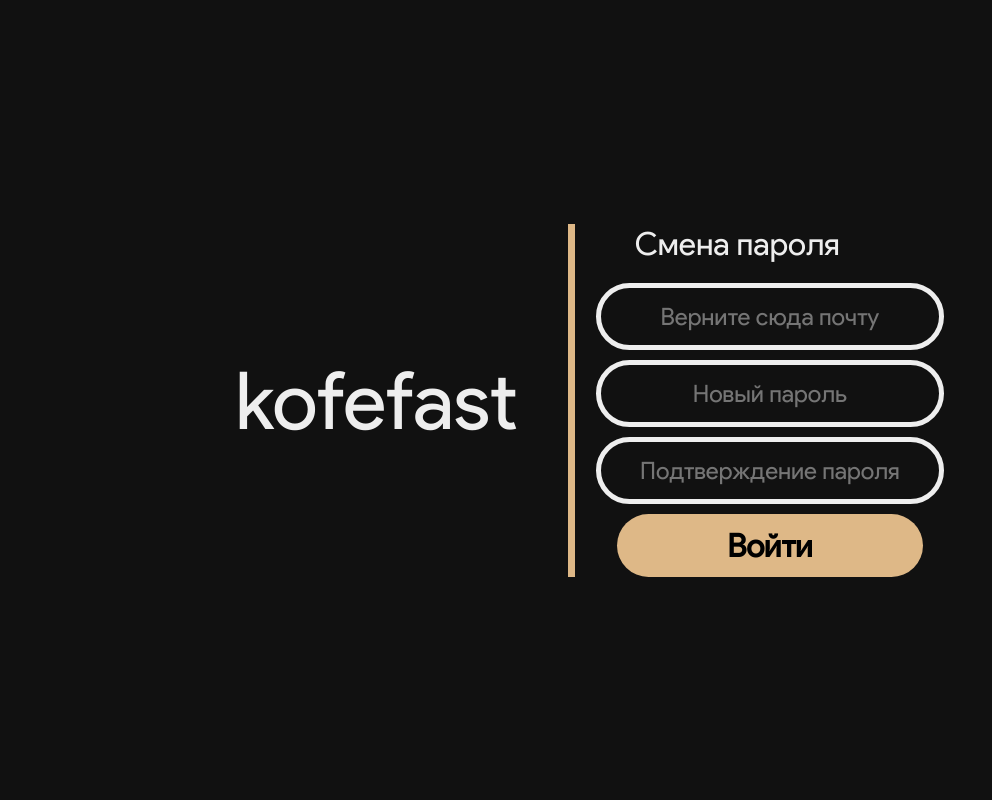
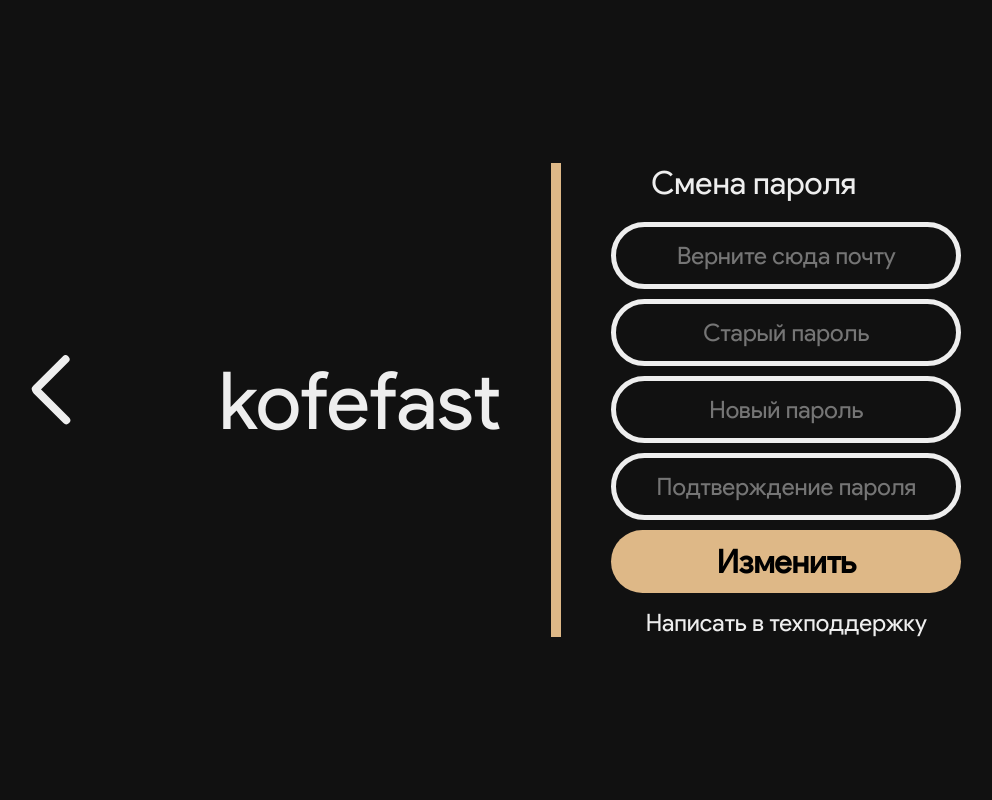
Before and after one commit to kuznetsovvdanila/kofefast, a Django app: template kofe/templates/pages/change_password.html in a window 1280 px wide. Shown: the whole page, without its empty margins (50-1042 px from the left). Run offline with Django 3.2, Linux system fonts and the light colour scheme; the template is opened without the code that fills it, so the values that code supplies are empty; parts of the project's set-up code (start-up, migrations or seed data) failed here and were passed over.

Commit message:
desktop password changing system is done

```diff
--- a/kofe/static/css/PA_styles.css
+++ b/kofe/static/css/PA_styles.css
@@ -582,7 +582,7 @@ input[type='file'] {
     border: 7px solid #333333;
     top: 0;
     width: 300px;
-    height: 275px;
+    height: 295px;
     transition: .3s;
     box-shadow: 0 0 30px 10px #111111;
 }
--- a/kofe/static/css/styles.css
+++ b/kofe/static/css/styles.css
@@ -759,9 +759,43 @@ input.placeholderWhite:not(input[type="submit"])::placeholder {
     height: 100%;
 }
 .change_password_form {
-    border-left: solid 7px #deb887;
-    padding: 0 0 0 20px;
+    border-left: solid 10px #deb887;
+    padding: 0 0 0 50px;
     margin: 0 0 0 50px;
+}
+.change_password_form input {
+    padding: 1px 0 1px 0 !important;
+    min-width: 340px;
+}
+.change_password_form input[type="submit"] {
+    min-width: 350px;
+}
+
+.backArrow {
+    width: 200px;
+    position: absolute;
+    height: 100%;
+    justify-content: center;
+}
+a .backArrow:hover div {
+    background-color: #eeeeee;
+    transition: .2s;
+}
+.backArrow > div:first-child {
+    transform: rotateZ(-45deg) translateX(16px) translateY(-15px);
+    width: 50px;
+    height: 8px;
+    border-radius: 5px;
+    background-color: #333333;
+    transition: .2s;
+}
+.backArrow > div:last-child {
+    transform: rotateZ(45deg) translateX(2px);
+    width: 50px;
+    height: 8px;
+    border-radius: 5px;
+    background-color: #333333;
+    transition: .2s;
 }
 
 
--- a/kofe/templates/pages/change_password.html
+++ b/kofe/templates/pages/change_password.html
@@ -13,6 +13,11 @@
             body {
                 margin: 0;
             }
+            {% if password_change_final_error %}
+                #password_old::placeholder, #password1::placeholder, #password2::placeholder {
+                    color: #ea4335;
+                }
+            {% endif %}
         </style>
     </head>
     <body>
@@ -21,17 +26,32 @@
                 <a style="color: #eeeeee;" href="{% url 'index' %}">kofefast</a>
             </div>
             <div class="change_password_form">
-                <form>
+                <form action="" method="POST">
                     <div class="flex" style="margin: 0 0 10px 20px;">
                         <span class="frm" style="">Смена пароля</span>
                     </div>
                     <input type="text" name="action_type" value="change_password_final" style="display: none;">
                     <input type="text" name="email" value="{{ email }}" placeholder="Верните сюда почту" readonly>
-                    <input type="text" name="password1" placeholder="Новый пароль">
-                    <input type="text" name="password2" placeholder="Подтверждение пароля">
-                    <input type="submit" value="Войти" class="pointer" style="width: 87.5%;">
+                    <input type="password" id="password_old" name="password_old" placeholder="Старый пароль">
+                    <input type="password" id="password1" name="password1" placeholder="{% if not password_change_final_error %}Новый пароль{% else %}или новые пароли{% endif %}">
+                    <input type="password" id="password2" name="password2" placeholder="{% if not password_change_final_error %}Подтверждение пароля{% else %}не совпадают{% endif %}">
+                    {% csrf_token %}
+                    <input type="submit" value="Изменить" class="pointer" style="margin-bottom: 15px;">
+                    <a href="https://t.me/kofefast_bot" target="_blank" style="color: #eeeeee; font-size: 1.5em;">
+                        Написать в техподдержку
+                    </a>
                 </form>
             </div>
         </div>
+        <a href="{% url 'personal_area' %}">
+            <div class="backArrow flex clmn vCenter">
+                <div>
+
+                </div>
+                <div>
+
+                </div>
+            </div>
+        </a>
     </body>
 </html>
```
Also changed, not shown: kofe/templates/pages/personal_area.html (+6 -1 lines), kofe/views.py (+29 -14 lines).
